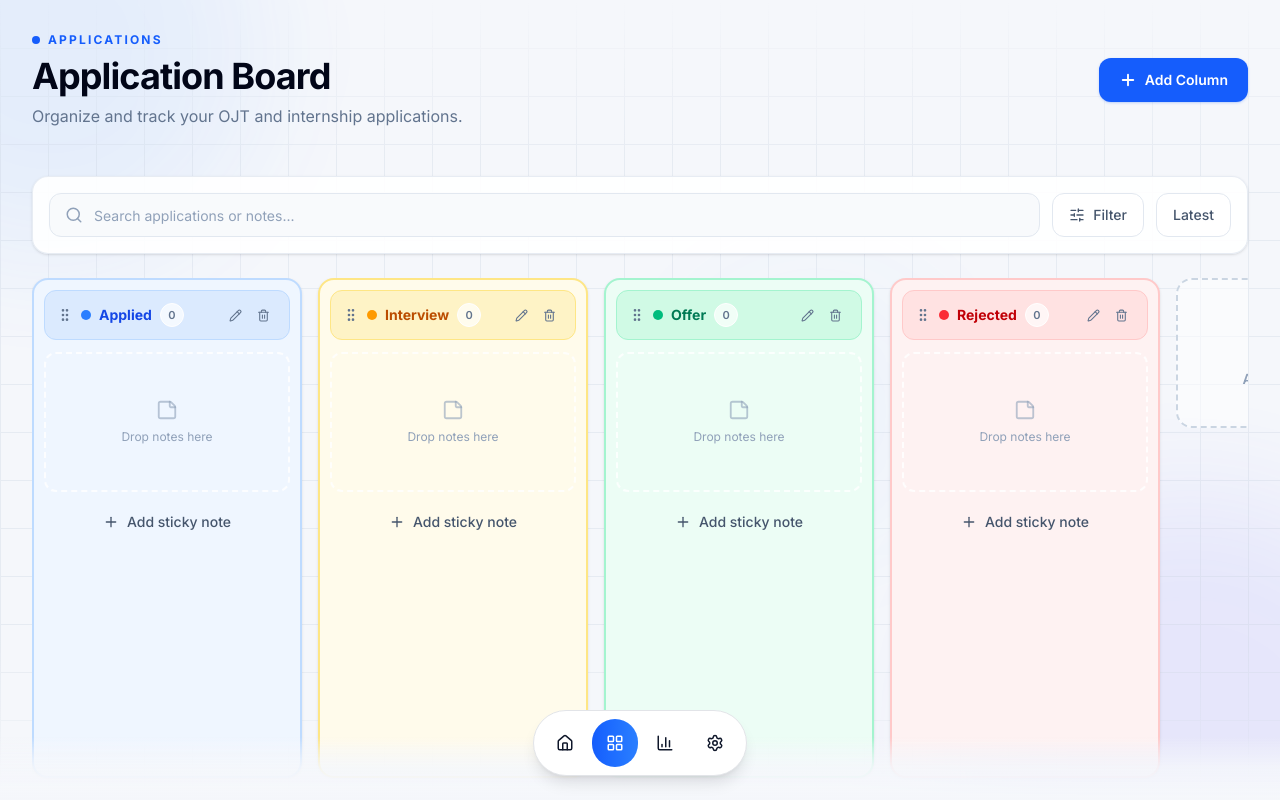
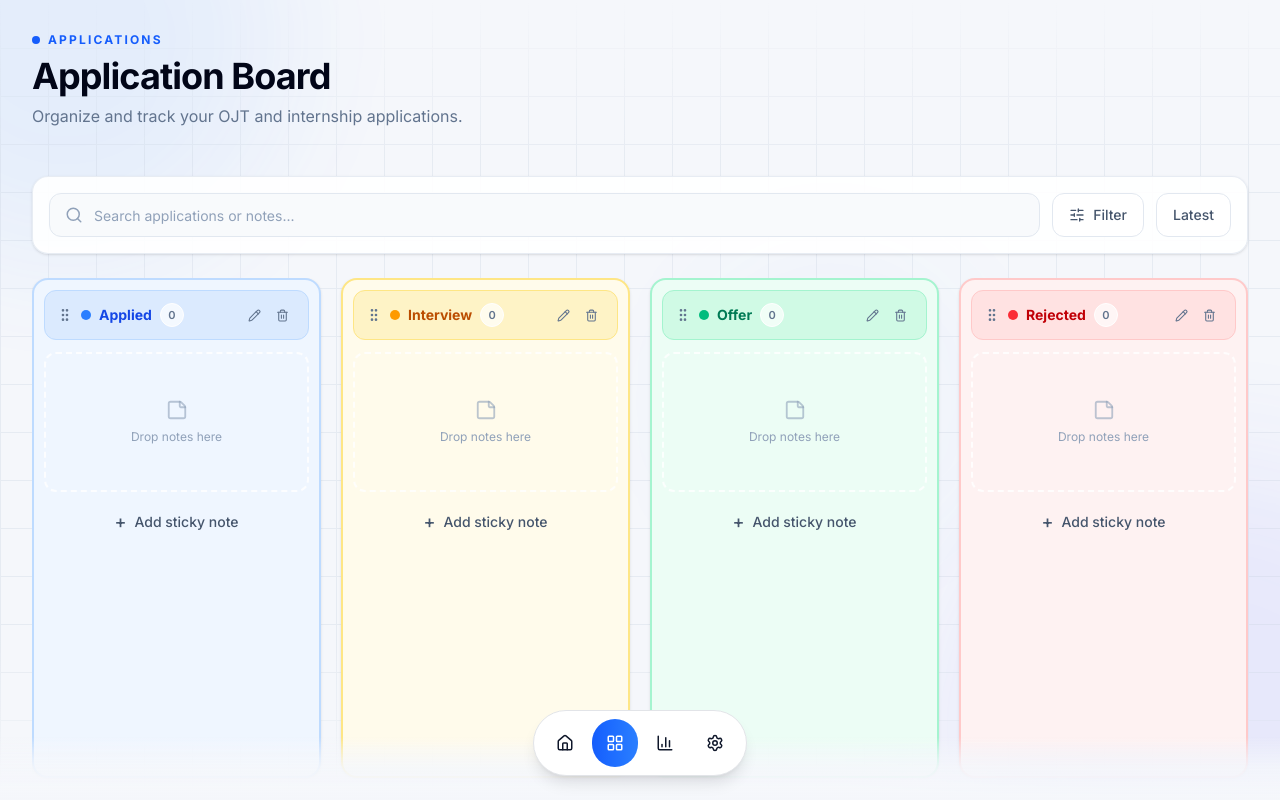
Before and after one commit to ToyBitZ00/Application_Tracker, a Next.js app: page /applications in a window 1280 px wide. Built offline with nearby package versions, Linux system fonts and the light colour scheme.

Commit message:
refactor: remove add column functionality and related UI elements

```diff
--- a/app/applications/page.tsx
+++ b/app/applications/page.tsx
@@ -24,7 +24,6 @@ import {
 import { CSS } from '@dnd-kit/utilities';
 
 import {
-  Plus,
   Search,
   SlidersHorizontal,
   Trash2,
@@ -32,7 +31,6 @@ import {
   Check,
   GripVertical,
   StickyNote,
-  Palette,
 } from 'lucide-react';
 
 /* ================================================= */
@@ -209,15 +207,6 @@ export default function ApplicationsPage() {
 
   const [newCardText, setNewCardText] =
     useState('');
-
-  const [showAddColumn, setShowAddColumn] =
-    useState(false);
-
-  const [newColumnName, setNewColumnName] =
-    useState('');
-
-  const [newColumnColor, setNewColumnColor] =
-    useState<ColumnColor>(COLUMN_COLORS[0]);
 
   /* ================================================= */
   /* DRAG SENSOR */
@@ -282,45 +271,6 @@ export default function ApplicationsPage() {
             card.id === cardId
         )
     );
-  };
-
-  /* ================================================= */
-  /* ADD COLUMN */
-  /* ================================================= */
-
-  const addColumn = () => {
-    const name =
-      newColumnName.trim();
-
-    if (!name) return;
-
-    const column: Column = {
-      id:
-        `column-${Date.now()}`,
-
-      title:
-        name,
-
-      color:
-        newColumnColor,
-
-      cards: [],
-    };
-
-    setColumns(
-      previous => [
-        ...previous,
-        column,
-      ]
-    );
-
-    setNewColumnName('');
-
-    setNewColumnColor(
-      COLUMN_COLORS[0]
-    );
-
-    setShowAddColumn(false);
   };
 
   /* ================================================= */
@@ -954,11 +904,11 @@ export default function ApplicationsPage() {
         <div className="absolute inset-0 pointer-events-none z-0 overflow-hidden">
 
           <div
-            className="absolute -top-40 -left-40 w-[420px] h-[420px] rounded-full bg-blue-500/10 blur-3xl animate-pulse"
+            className="absolute -top-40 -left-40 w-[420px] h-[420px] rounded-full bg-blue-500/10 blur-3xl blue-glow-animation"
           />
 
           <div
-            className="absolute -bottom-48 -right-40 w-[500px] h-[500px] rounded-full bg-indigo-500/10 blur-3xl animate-pulse"
+            className="absolute -bottom-48 -right-40 w-[500px] h-[500px] rounded-full bg-indigo-500/10 blur-3xl blue-glow-animation"
             style={{
               animationDelay:
                 '1.5s',
@@ -966,7 +916,7 @@ export default function ApplicationsPage() {
           />
 
           <div
-            className="absolute top-1/3 right-1/4 w-72 h-72 rounded-full bg-blue-400/5 blur-3xl animate-pulse"
+            className="absolute top-1/3 right-1/4 w-72 h-72 rounded-full bg-blue-400/5 blur-3xl blue-glow-animation"
             style={{
               animationDelay:
                 '3s',
@@ -1029,23 +979,6 @@ export default function ApplicationsPage() {
                 </p>
 
               </div>
-
-              <button
-                type="button"
-                onClick={() =>
-                  setShowAddColumn(true)
-                }
-                className="inline-flex items-center justify-center gap-2 px-5 py-3 rounded-xl bg-blue-600 text-white text-sm font-semibold shadow-sm shadow-blue-600/20 hover:bg-blue-700 hover:shadow-md transition-all"
-              >
-
-                <Plus
-                  size={18}
-                  strokeWidth={2.5}
-                />
-
-                Add Column
-
-              </button>
 
             </header>
 
@@ -1128,162 +1061,12 @@ export default function ApplicationsPage() {
             </section>
 
             {/* ================================================= */}
-            {/* CREATE COLUMN */}
-            {/* ================================================= */}
-
-            {showAddColumn && (
-
-              <section className="mb-6">
-
-                <div className="bg-white border border-slate-200 rounded-2xl p-5 shadow-sm">
-
-                  <div className="flex items-center gap-2 mb-4">
-
-                    <Palette
-                      size={18}
-                      className="text-blue-600"
-                    />
-
-                    <h2 className="text-sm font-bold text-slate-800">
-                      Create New Column
-                    </h2>
-
-                  </div>
-
-                  <input
-                    autoFocus
-                    type="text"
-                    value={
-                      newColumnName
-                    }
-                    onChange={event =>
-                      setNewColumnName(
-                        event.target.value
-                      )
-                    }
-                    onKeyDown={event => {
-
-                      if (
-                        event.key ===
-                        'Enter'
-                      ) {
-                        addColumn();
-                      }
-
-                      if (
-                        event.key ===
-                        'Escape'
-                      ) {
-                        setShowAddColumn(
-                          false
-                        );
-                      }
-
-                    }}
-                    placeholder="Column name, e.g. For Follow-up"
-                    className="w-full h-11 px-4 rounded-xl bg-slate-50 border border-slate-200 text-sm outline-none focus:border-blue-500 focus:ring-4 focus:ring-blue-500/10"
-                  />
-
-                  <div className="mt-4">
-
-                    <p className="text-xs font-semibold text-slate-500 mb-2">
-                      Choose column color
-                    </p>
-
-                    <div className="flex flex-wrap gap-2">
-
-                      {COLUMN_COLORS.map(
-                        color => (
-
-                          <button
-                            key={
-                              color.name
-                            }
-                            type="button"
-                            onClick={() =>
-                              setNewColumnColor(
-                                color
-                              )
-                            }
-                            className={`flex items-center gap-2 px-3 py-2 rounded-lg border text-xs font-medium transition-all ${
-                              newColumnColor.name ===
-                              color.name
-
-                                ? `${color.header} ${color.border} ring-2 ring-blue-500/20`
-
-                                : 'bg-white border-slate-200 text-slate-500 hover:bg-slate-50'
-                            }`}
-                          >
-
-                            <span
-                              className={`w-3 h-3 rounded-full ${color.dot}`}
-                            />
-
-                            {
-                              color.name
-                            }
-
-                          </button>
-
-                        )
-                      )}
-
-                    </div>
-
-                  </div>
-
-                  <div className="flex justify-end gap-2 mt-5">
-
-                    <button
-                      type="button"
-                      onClick={() => {
-
-                        setShowAddColumn(
-                          false
-                        );
-
-                        setNewColumnName(
-                          ''
-                        );
-
-                      }}
-                      className="h-10 px-4 rounded-xl border border-slate-200 text-sm font-medium text-slate-500 hover:bg-slate-50"
-                    >
-                      Cancel
-                    </button>
-
-                    <button
-                      type="button"
-                      onClick={
-                        addColumn
-                      }
-                      className="h-10 px-5 rounded-xl bg-blue-600 text-white text-sm font-semibold hover:bg-blue-700"
-                    >
-
-                      <Plus
-                        size={15}
-                        className="inline mr-1"
-                      />
-
-                      Create Column
-
-                    </button>
-
-                  </div>
-
-                </div>
-
-              </section>
-
-            )}
-
-            {/* ================================================= */}
             {/* BOARD */}
             {/* ================================================= */}
 
             <section>
 
-              <div className="overflow-x-auto pb-8">
+              <div className="overflow-x-auto overflow-y-visible pb-8 scrollbar-hide">
 
                 <SortableContext
                   items={
@@ -1298,14 +1081,7 @@ export default function ApplicationsPage() {
                 >
 
                   <div
-                    className="flex gap-4 items-start"
-                    style={{
-                      minWidth:
-                        columns.length *
-                          286 +
-                        286 +
-                        'px',
-                    }}
+                    className="grid grid-cols-1 sm:grid-cols-2 lg:grid-cols-4 gap-5 items-start"
                   >
 
                     {columns.map(
@@ -1401,38 +1177,11 @@ export default function ApplicationsPage() {
                           deleteCard={
                             deleteCard
                           }
+
                         />
 
                       )
                     )}
-
-                    {/* ================================================= */}
-                    {/* ADD COLUMN BUTTON */}
-                    {/* ================================================= */}
-
-                    <button
-                      type="button"
-                      onClick={() =>
-                        setShowAddColumn(
-                          true
-                        )
-                      }
-                      className="w-[270px] shrink-0 min-h-[150px] rounded-2xl border-2 border-dashed border-slate-300 bg-white/50 hover:bg-white hover:border-blue-300 flex flex-col items-center justify-center text-slate-400 hover:text-blue-600 transition-all"
-                    >
-
-                      <div className="w-10 h-10 rounded-xl bg-white border border-slate-200 flex items-center justify-center shadow-sm">
-
-                        <Plus
-                          size={20}
-                        />
-
-                      </div>
-
-                      <span className="mt-3 text-sm font-semibold">
-                        Add another column
-                      </span>
-
-                    </button>
 
                   </div>
 
@@ -1499,7 +1248,7 @@ export default function ApplicationsPage() {
 
           {activeCard ? (
 
-            <div className="w-[250px] bg-white border border-slate-200 rounded-xl p-3.5 shadow-2xl rotate-2 cursor-grabbing">
+            <div className="w-[280px] bg-white border border-slate-200 rounded-xl p-3.5 shadow-2xl rotate-2 cursor-grabbing">
 
               <div className="flex items-start gap-2">
 
@@ -1521,7 +1270,7 @@ export default function ApplicationsPage() {
           ) : activeColumn ? (
 
             <div
-              className={`w-[270px] rounded-2xl border shadow-2xl rotate-1 overflow-hidden ${activeColumn.color.background} ${activeColumn.color.border}`}
+              className={`w-[300px] rounded-2xl border shadow-2xl rotate-1 overflow-hidden ${activeColumn.color.background} ${activeColumn.color.border}`}
             >
 
               <div
@@ -1583,6 +1332,8 @@ export default function ApplicationsPage() {
             scroll-behavior: smooth;
           }
 
+          /* HIDE ALL SCROLLBARS */
+
           .scrollbar-hide::-webkit-scrollbar {
             display: none;
           }
@@ -1623,13 +1374,15 @@ export default function ApplicationsPage() {
             0%,
             100% {
               opacity: 0.45;
-              transform: scale(1)
+              transform:
+                scale(1)
                 translate(0, 0);
             }
 
             50% {
               opacity: 0.85;
-              transform: scale(1.08)
+              transform:
+                scale(1.08)
                 translate(20px, -15px);
             }
 
@@ -1670,6 +1423,7 @@ export default function ApplicationsPage() {
         `}</style>
 
       </div>
+
     </DndContext>
   );
 }
@@ -1818,8 +1572,10 @@ function SortableColumn({
         setDropRef(node);
 
       }}
+
       style={style}
-      className={`w-[270px] shrink-0 transition-all ${
+
+      className={`w-full min-w-0 transition-all ${
         isDragging
           ? 'opacity-30'
           : ''
@@ -2229,9 +1985,9 @@ function SortableColumn({
               className="w-full flex items-center justify-center gap-2 py-2.5 rounded-xl text-sm font-medium text-slate-600 hover:text-blue-600 hover:bg-white/50 transition-all"
             >
 
-              <Plus
-                size={16}
-              />
+              <span className="text-lg leading-none">
+                +
+              </span>
 
               Add sticky note
 
@@ -2358,7 +2114,7 @@ function SortableCard({
 
               if (
                 event.key ===
-                'Enter' &&
+                  'Enter' &&
                 event.ctrlKey
               ) {
                 saveCard();
```
